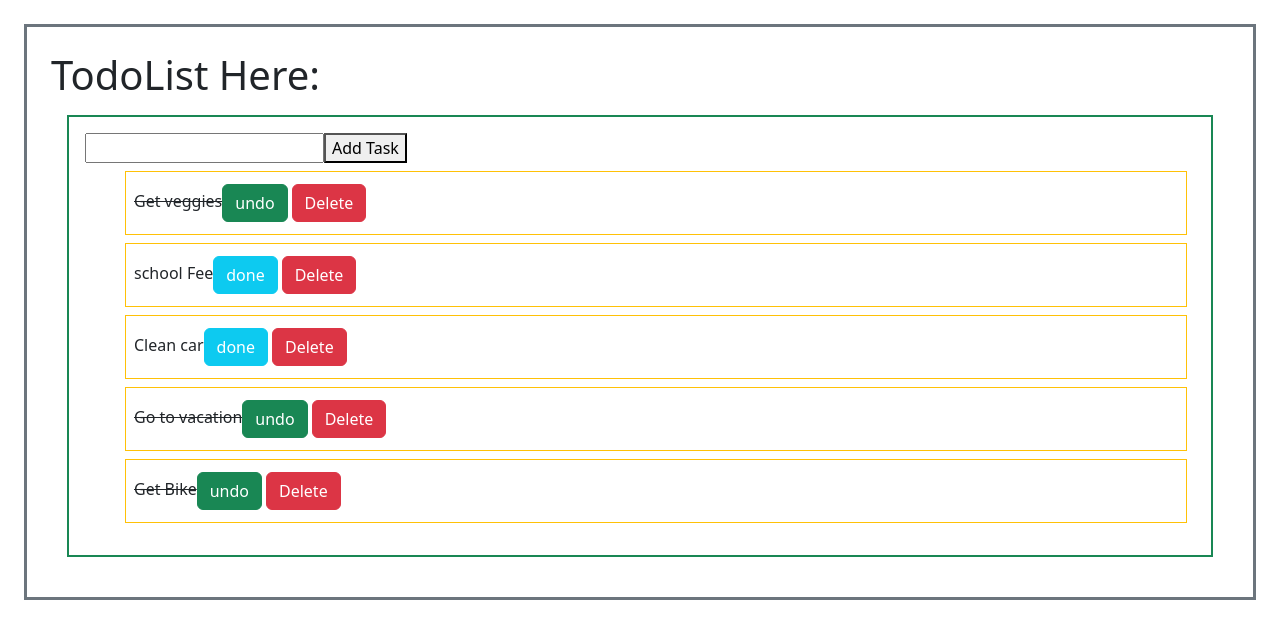
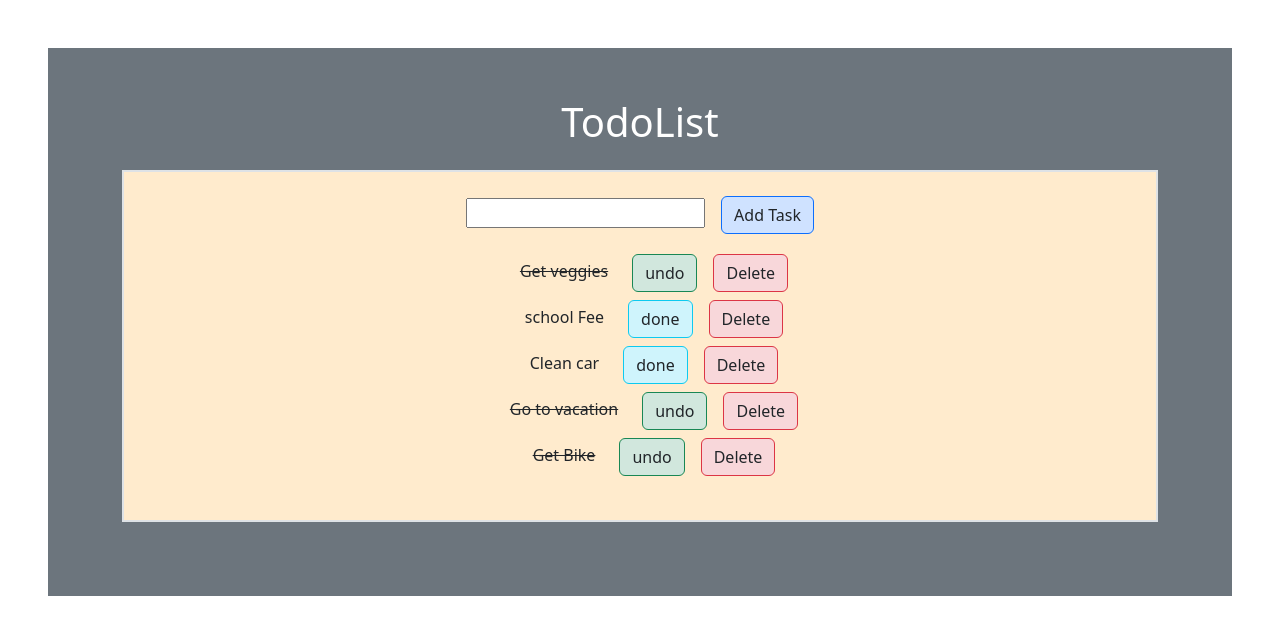
Before and after one commit to Umasri2605/React-Refactoring-in-Todolist-with-Methods, a React (Vite) app: page / in a window 1280 px wide. Shown: the top 638 px of the page. Built offline with nearby package versions, Linux system fonts and the light colour scheme.

Commit message:
Todolist Adv Methods

```diff
--- a/src/App.jsx
+++ b/src/App.jsx
@@ -3,8 +3,8 @@ import Todolist from "./Todolist"
 
 function App() {
   return (
-  <div className='border border-secondary border-3 p-4 m-4'>
-  <h1>TodoList Here:</h1>
+  <div className='border border-secondary border-2 p-5 m-5 bg-secondary text-center '>
+  <h1 className='text-white'>TodoList</h1>
  <Todolist></Todolist>
  </div>
   )
--- a/src/Todo.jsx
+++ b/src/Todo.jsx
@@ -3,11 +3,11 @@ function Todo(props){
 
 
     return (
-     <div className="border border-warning border-1 p-2 m-2">
+     <div>
      <li style={{listStyle:"none"}} >
-      <span style={props.t.status ? {textDecoration:"line-through"}:{}}>{props.t.title}</span>
-     <button className={(props.t.status) ? "btn btn-success":"btn btn-info text-white"} onClick={()=>{props.toggle(props.t.id)}}>{(props.t.status) ? "undo" :"done"}</button>
-     <button  className="btn btn-danger m-1"onClick={()=>{props.del(props.t.id)}}>Delete</button>
+     <span style={props.t.status ? {textDecoration:"line-through"}:{}}>{props.t.title}</span>
+     <button className={(props.t.status) ? "btn btn-success bg-success-subtle text-dark ms-4":"btn btn-info bg-info-subtle  text-dark ms-4"} onClick={()=>{props.toggle(props.t.id)}}>{(props.t.status) ? "undo" :"done"}</button>
+     <button  className="btn btn-danger bg-danger-subtle m-1 text-dark ms-3"onClick={()=>{props.del(props.t.id)}}>Delete</button>
      </li>
     </div>
 );
--- a/src/Todolist.jsx
+++ b/src/Todolist.jsx
@@ -64,10 +64,10 @@ function Todolist(){
     }
      //ui
      return (
-        <div className="border border-2 border-success p-3 m-3">
+        <div className="border border-2  p-4 m-4 " style={{backgroundColor:"blanchedalmond"}} >
           <input type="text" id="d1"/>
-          <button onClick={()=>{add()}}>Add Task</button>
-            <ul>
+          <button onClick={()=>{add()}} className="btn btn-primary bg-primary-subtle text-dark ms-3">Add Task</button>
+            <ul className="mt-3">
             {console.log(todo)}
                 {
                     todo.map((todos,i)=>{
```
